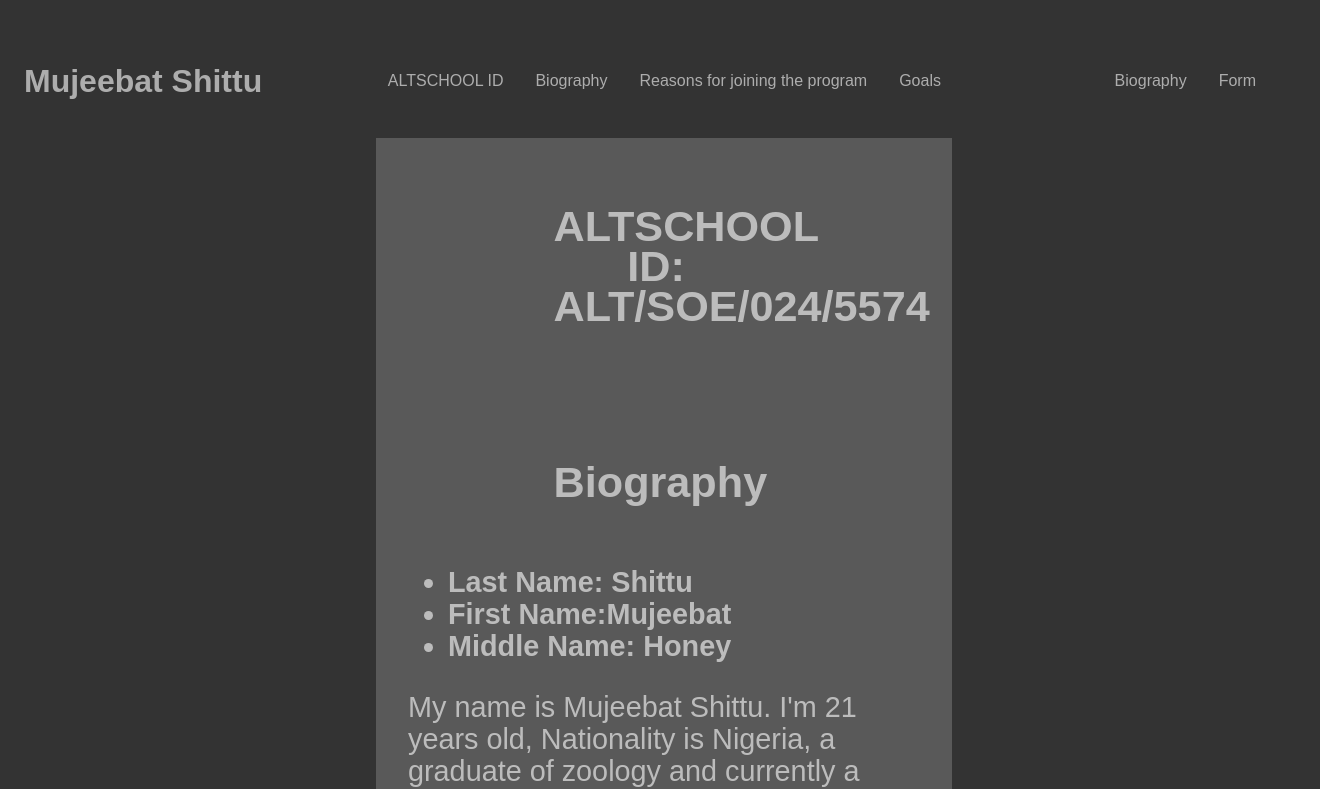
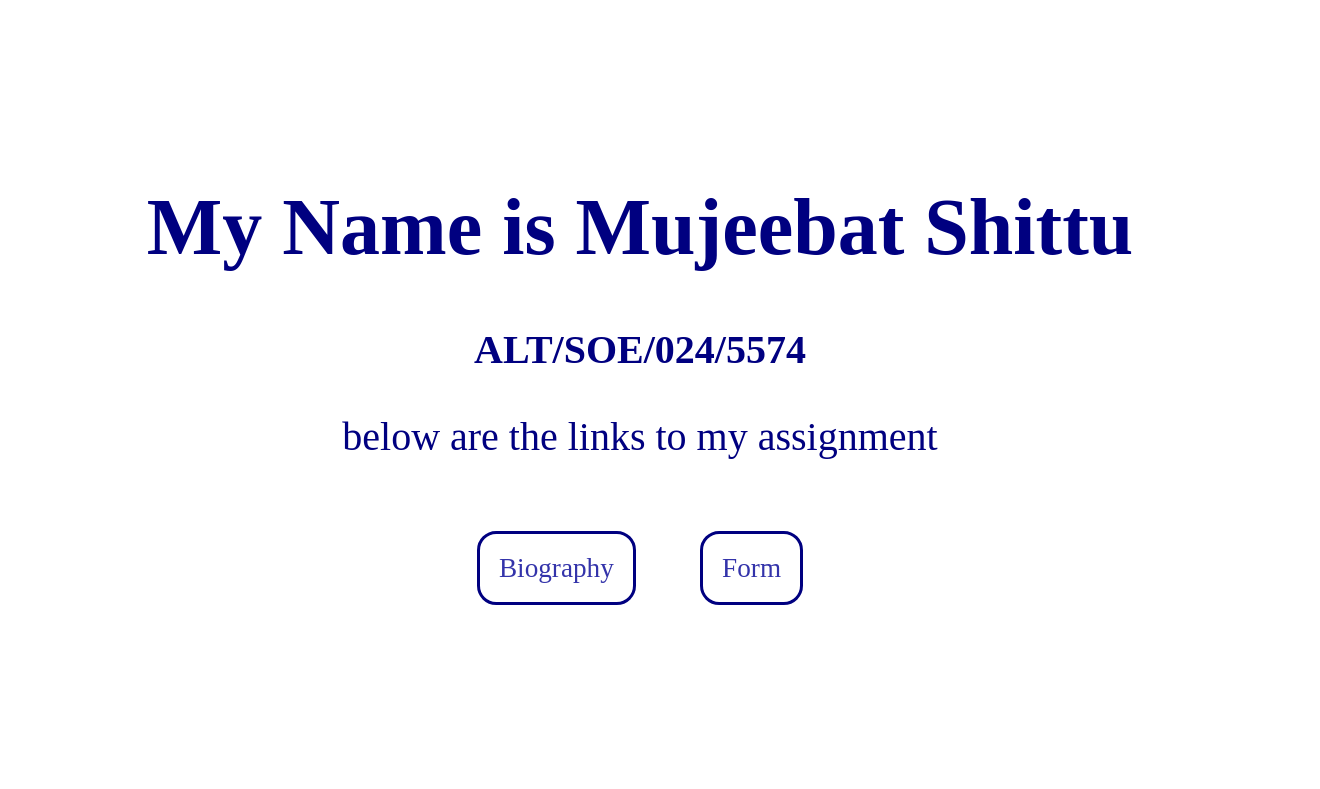
Before and after one commit to Mujeebat-shittu/An-introduction, a plain HTML site: page index.html in a window 1280 px wide. Shown: the top 789 px of the page, 1320 px wide, since content can reach past the window. Drawn offline with Linux system fonts and the light colour scheme.

Commit message:
ALTSCHOOL HTML Exercise and modified first commit

```diff
--- a/index.html
+++ b/index.html
@@ -3,159 +3,58 @@
 <head>
     <meta charset="UTF-8">
     <meta name="viewport" content="width=device-width, initial-scale=1.0">
-    <title>Mujeebat Basic Information</title>
+    <title>Document</title>
     <style>
         body{
-            background-color:hsl(0, 0%, 20% ) ;
-            width: 100%;
-            font-family: sans-serif;
-            color: #fff9;
-            padding: 1rem;
+    background-color: #fff;
+    font-size: 2.5rem;
+    padding: 5rem;
+    margin: 3rem auto;
+    color: navy;
+    text-align: center;
 }
-
-        section{
-            width: 40%;
-            height: fit-content;
+nav{
     display: flex;
     flex-direction: column;
     align-items: center;
-            justify-content: center;
-            background-color:rgba(128, 128, 128, 0.5) ;
-            font-size: 1.8rem;
-            font-family: sans-serif;
-            line-height: 2rem;
-            margin:0 auto;
-            padding: 2rem;
-            color: #fff9;
-        }
-        h2{
-            width: 40%;
-            line-height: 2.5rem;
-            margin-right: 1rem;
-            text-align: center;
-            display: block;
+    justify-content: space-between;
+    margin: 1rem;
 }
 
-        p{
-            line-height: 2rem;
-            padding: 3rem;
-            margin: 1rem;
-            font-size: 1.2rem;
-            text-align: center;
+nav ul{ display: flex;
+    flex-direction: row;
+    padding: 1rem;
+    align-items: center;
+    justify-content: space-between;
+    margin-top: 3rem;
 }
 
-        header{
-            display: flex;
-            align-items: center;
-            justify-content: space-between;
-        }
-
-        nav ul{
-            display: flex;
-            padding: 2rem;
-            align-items: center;
-            justify-content: space-evenly;
-
-        }
-
-        nav li{
+nav li {
     list-style: none;
 }
 
-        nav a {
-            padding: 1rem;
-            color:#fff9 ;
+nav a { color:rgba(0, 0, 149 , 0.8) ;
+    border: 3px solid navy;
+    border-radius: 1.2rem;
+    padding: 1.2rem;
     text-decoration: none;
+    margin: 2rem;
+    font-size: 1.7rem;
 }
-
     </style>
 </head>
-<body id="top">
-    <header>
-        <h1>Mujeebat Shittu</h1>
+<body>
+    <h1>My Name is Mujeebat Shittu</h1>
+    <p><b>
+
+        ALT/SOE/024/5574
+    </b></p>
+    below are the links to my assignment
     <nav>
         <ul>
-                <li><a href="#ID">ALTSCHOOL ID</a></li>
-                <li><a href="#biography">Biography</a></li>
-                <li><a href="#reasons">Reasons for joining the program</a></li>
-                <li><a href="#goals">Goals</a></li>
+            <li><a href="./biography.html">Biography</a></li>
+            <li><a href="./form.html">Form </a></li>
         </ul>
     </nav>
-        <nav>
-            <ul>
-                <li><a href="./index.html">Biography</a></li>
-                <li><a href="./form.html">Form</a></li>
-            </ul>
-        </nav>
-    </header>
-
-    <main >
-        <section id="ID">
-            <h2>
-                ALTSCHOOL ID: ALT/SOE/024/5574
-            </h2>
-        </section>
-
-        <section id="biography">
-            <h2>Biography</h2>
-            <article>
-            <ul>
-                <b> <li>Last Name: Shittu </li>
-                    <li>First Name:Mujeebat</li>
-                    <li>Middle Name: Honey</li></b>
-
-            </ul>
-                My name is Mujeebat Shittu. I'm 21 years old, Nationality is Nigeria, a graduate of zoology and currently a serving corps member. I enjoy reading (with a
-                preference for psychological thriller and African literature), listening to music, taking a good nap and a little bit of gardening slash farming.
-                Gardening you say? I enjoy it because it can be a great way to destress after a long day. You're not sure? Picture this
-                You've had a long day and are stressed, so you pick up a watering can (A bucket in my own case), go outside to water the plants (Vegetables, spices, flowers, etc)
-                while you are doing that, you observe a new shoot or bud (the sign of growth), tha always manage to make me smile and make me feel like all is alright with the world.
-                While in the middle of that, I take a couple of deep breaths, observe the moon(it's a great way to keep up with the lunar cycle) and it's various forms, shape and
-                lighting depending on the time of the lunar cycle and during dry season when it doesn't rain a lot, the sky is a lot clearer and you can see a lot of stars
-                scattered across the sky, it;s a very gorgeous and pretty sight. This takes between 10-15 minutes and by the time I'm done with this task, the dinner I most likely
-                have on fire would be done and Voila, I'm as good as new.
-
-
-            </article>
-        </section>
-
-        <section id="reasons">
-        <h2>Reasons for joining the program</h2>
-        <article>
-            When you are starting out in a field like software engineering, it is often assumed one possess a broad knowledge (Knowledge that isn't just basic) on computer science
-        I have been asked quite a number of times if I studied or studying Computer Science. If you're also wondering the answer to this, the answer is NO. I'm a graduate
-        of Zoology and while my curiousity for this field brought me here, I'm more likely to lean towards health-related courses like public health, community health and
-        Psychology. Although, now that I've been exploring tech, I discovered it's a very powerful tool used in the betterment of healthcare worldwide.
-        So, now, I'm looking to seamlessly combine my passion for championing better access to healthcare especially in my commuinty with my curiousity and interest in tech.
-        I haven't quite fiigured out how to make that work quite yet but I'm actively working towards making that possible.
-
-
-
-
-        </article>
-
-    </section>
-
-        <section id="goals">
-            <h2>Goals</h2>
-            <article>
-                <ul>
-                    <li>Fully complete my ALTSCHOOL diploma program</li>
-                    <li>Get a master degree in a health-related degree or not</li>
-                    <li>Be involved in the healthtech community</li>
-                    <li>Figure out how i Intend to integrate my interest in tech with healthcare</li>
-                    <li>Leverage social media as a tool for communication, the notion of putting myself is a bit alien to me.</li>
-                </ul>
-            </article>
-           </section>
-
-
-    </main>
-    <footer>
-        <a href="#top" id="top">Go to the top</a>
-    </footer>
-
-
-
 </body>
 </html>
```
Also changed, not shown: biography.html (added, +176 -0 lines), form.html (+1 -0 lines). Lines whose indentation alone changed are shown as unchanged.
